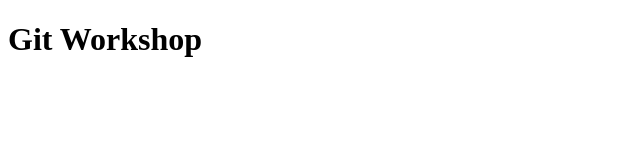
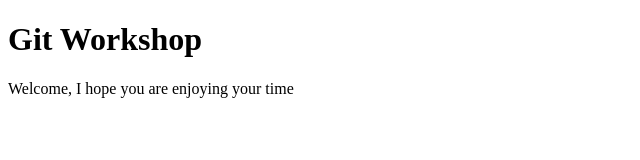
Before and after one commit to shawn-grant/git-workshop, a plain HTML site: page index.html in a window 1280 px wide. Shown: the whole page, without its empty margins (0-640 px from the left). Drawn offline with Linux system fonts and the light colour scheme.

Commit message:
Added paragraph

```diff
--- a/index.html
+++ b/index.html
@@ -7,6 +7,6 @@
 </head>
 <body>
     <h1>Git Workshop</h1>
-
+    <p>Welcome, I hope you are enjoying your time</p>
 </body>
 </html>
```
